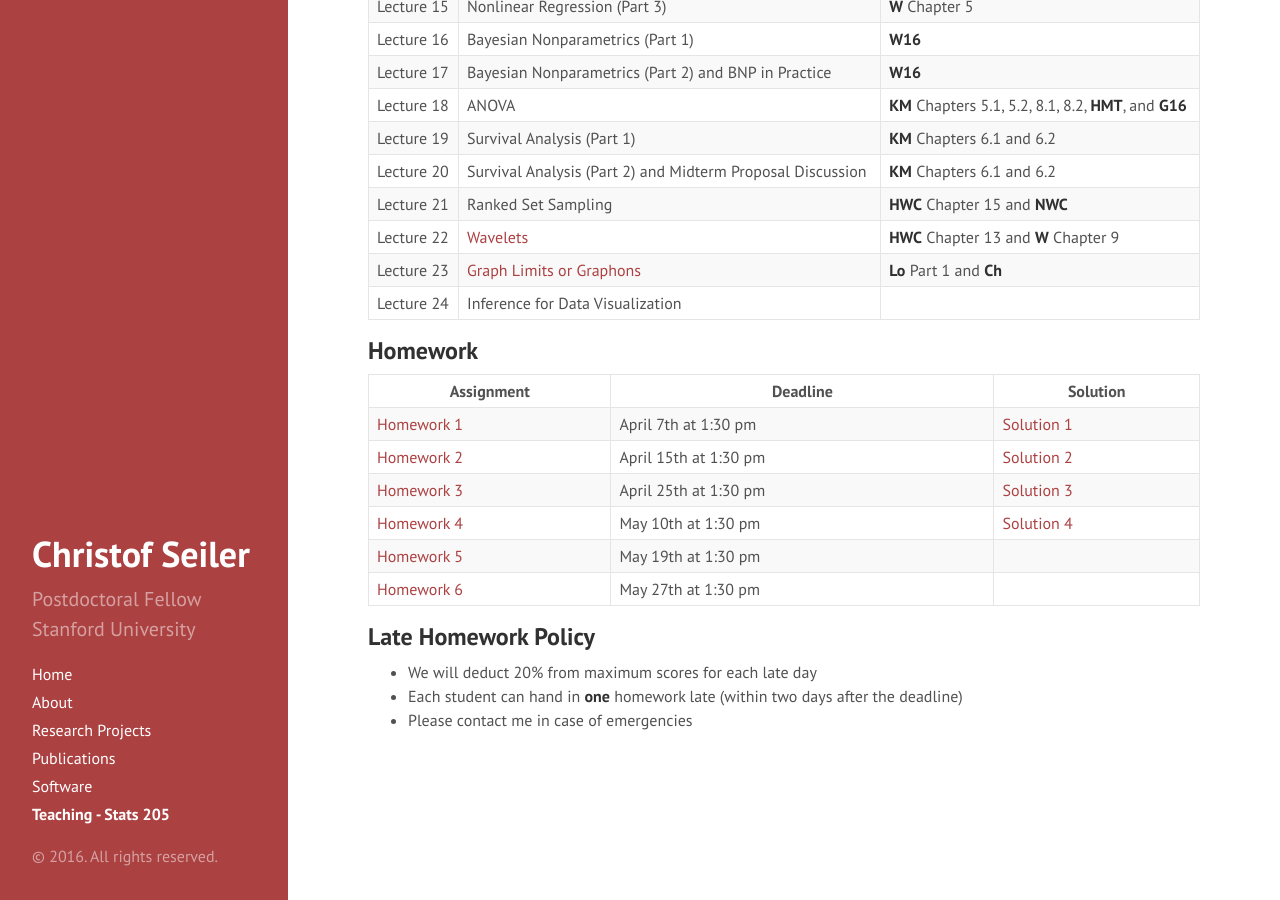
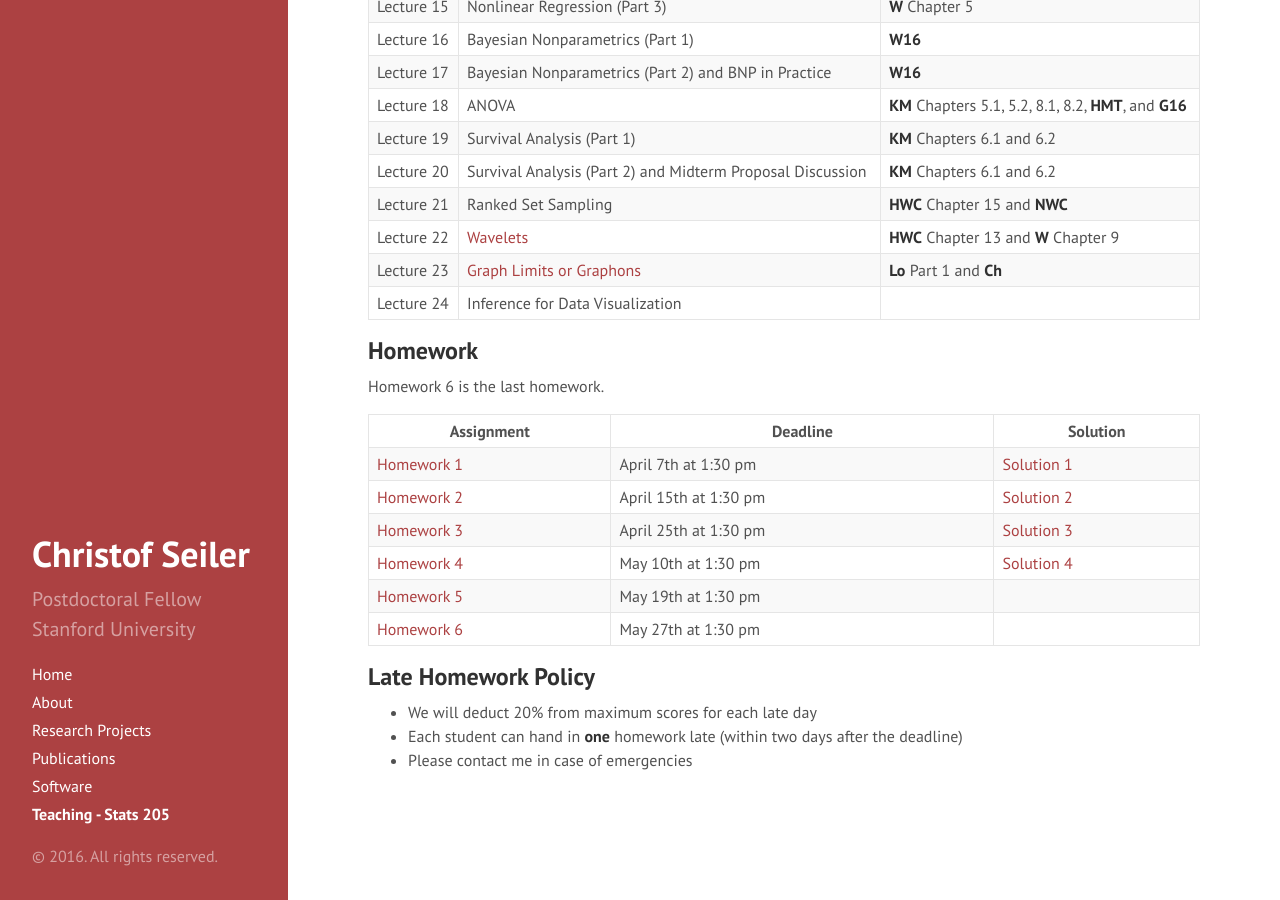
Before and after one commit to ChristofSeiler/ChristofSeiler.github.io, a Jekyll site: the page built from stats205.md, in a window 1280 px wide and 900 px high, scrolled down 2807 px. Built offline with Jekyll 4.4.1, drawn with Linux system fonts in a browser that asks for light colours; formulas are drawn with MathJax 3.

Commit message:
added note for homework 6

```diff
--- a/stats205.md
+++ b/stats205.md
@@ -115,6 +115,8 @@ Lecture 24 | Inference for Data Visualization                                  |
 
 ## Homework
 
+Homework 6 is the last homework.
+
 Assignment                              | Deadline              | Solution
 ----------------------------------------|-----------------------|----------------------------------------
 [Homework 1](Homework1/Homework1.html)  | April 7th at 1:30 pm  | [Solution 1](Homework1/Solution1.html)
```
